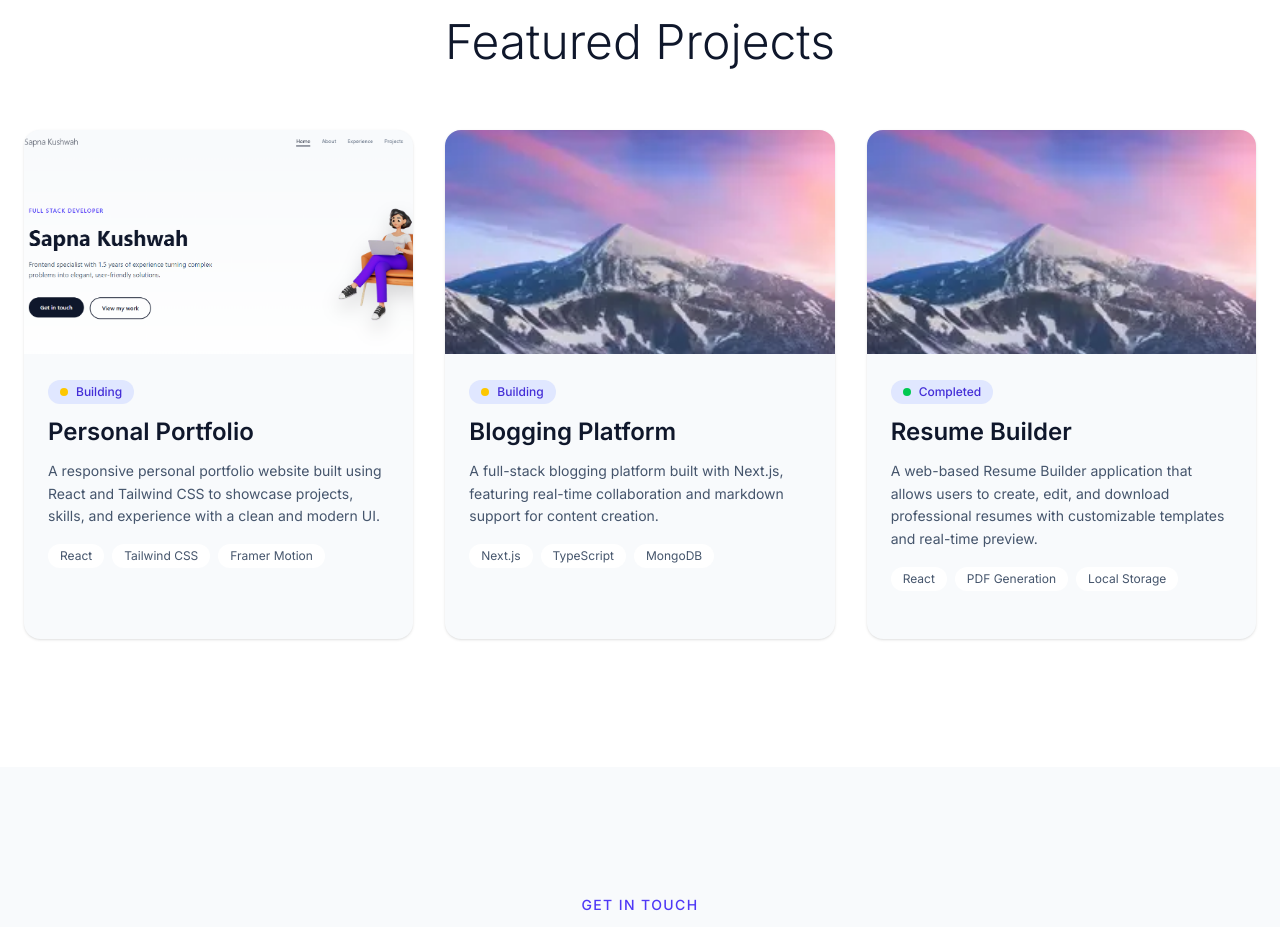
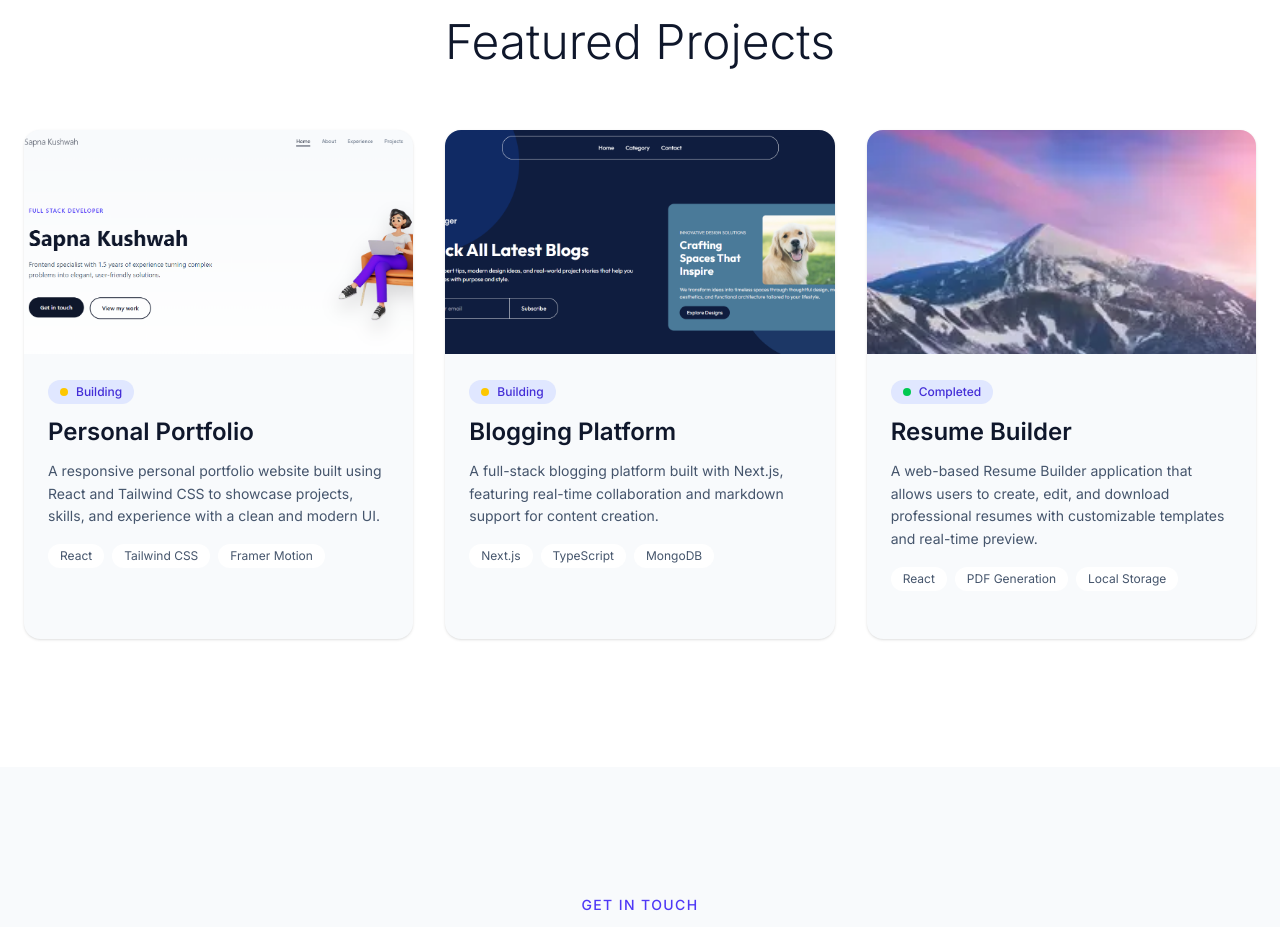
Before and after one commit to sapnakushwah011/Sapna-Kushwah-Portfolio, a React (Vite) app: page / in a window 1280 px wide. Shown: the part 3403-4330 px from the top of the page. Built offline with nearby package versions, Linux system fonts and the light colour scheme.

Commit message:
added blog app project link

```diff
--- a/src/App.jsx
+++ b/src/App.jsx
@@ -9,7 +9,7 @@ import Contact from "./Components/Contact/Contact";
 
 function App() {
   return (
-    <div className="bg-linear-to-b from-slate-50 to-white dark:from-slate-900 dark:to-slate-950 min-h-screen overflow-hidden">
+    <div className="bg-linear-to-b bg-slate-50 to-white dark:from-slate-900 dark:to-slate-950 min-h-screen overflow-hidden">
       <Navbar />
       <Home />
       <About />
--- a/src/Components/Projects/Projects.jsx
+++ b/src/Components/Projects/Projects.jsx
@@ -3,6 +3,7 @@ import React from "react";
 import { motion } from "framer-motion";
 import bannerImg from "../../assets/photo-C8q0KQHG.webp";
 import portfolioImg from "../../assets/portfolio.png";
+import blogImg from '../../assets/blog.png';
 
 const statusDotColor = {
   building: "bg-yellow-400",
@@ -25,14 +26,15 @@ const Projects = () => {
       description: "A full-stack blogging platform built with Next.js, featuring real-time collaboration and markdown support for content creation.",
       tech: ["Next.js", "TypeScript", "MongoDB"],
       status: "Building",
-      demoLink: "https://github.com/sapnakushwah011/blog-app",
+      demoLink: "https://blog-app-rho-indol.vercel.app",
       githubLink: "https://github.com/sapnakushwah011/blog-app",
+      bannerImg: blogImg,
     },
     {
       title: "Resume Builder",
       description: "A web-based Resume Builder application that allows users to create, edit, and download professional resumes with customizable templates and real-time preview.",
       tech: ["React", "PDF Generation", "Local Storage"],
-      demoLink: "https://github.com/sapnakushwah011/Resume-builder",
+      demoLink: "https://sapna-kushwah-portfolio.vercel.app",
       githubLink: "https://github.com/sapnakushwah011/Resume-builder",
       status: "Completed",
     },
```
Also changed, not shown: src/assets/blog.png (added).
